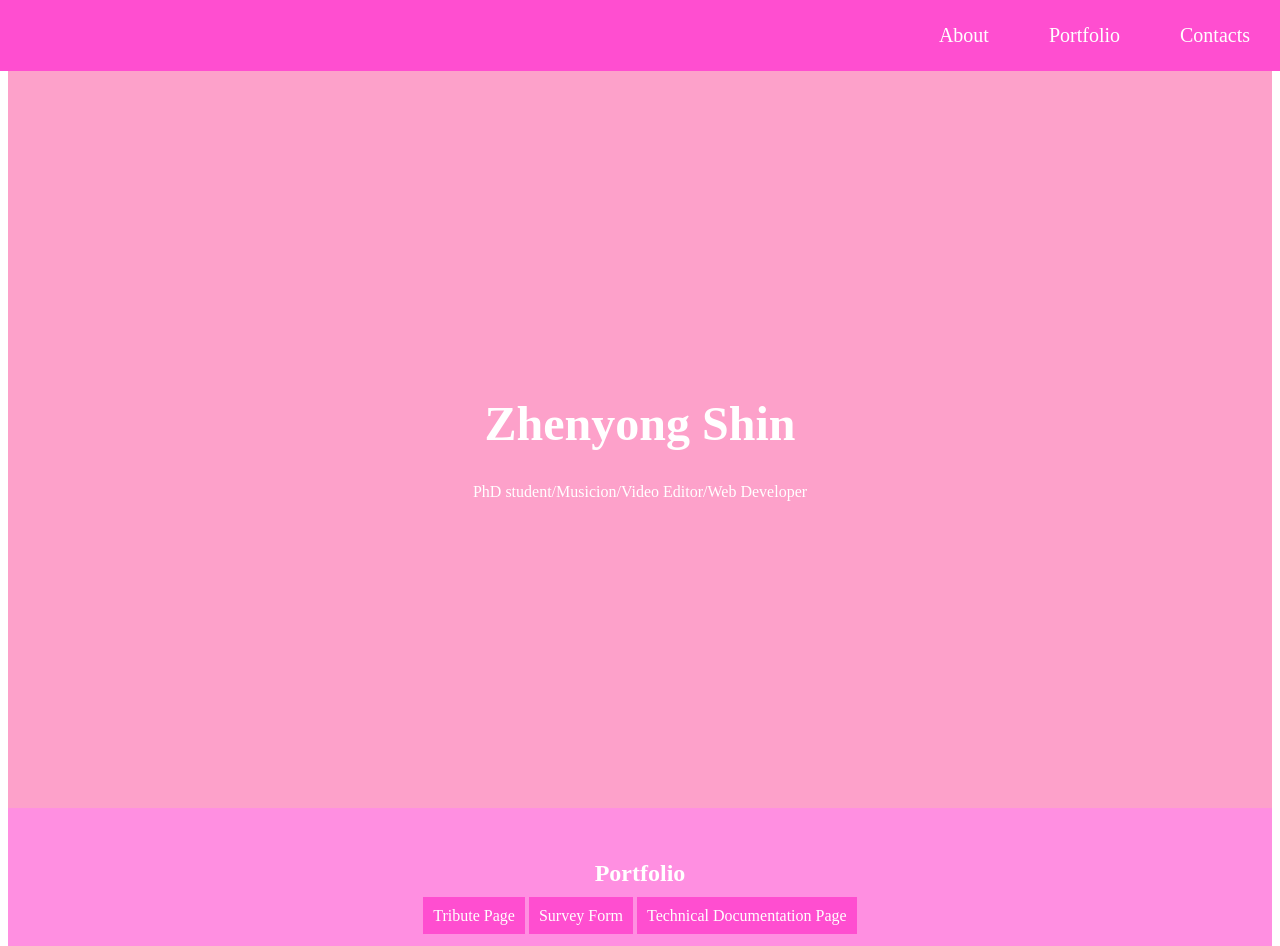
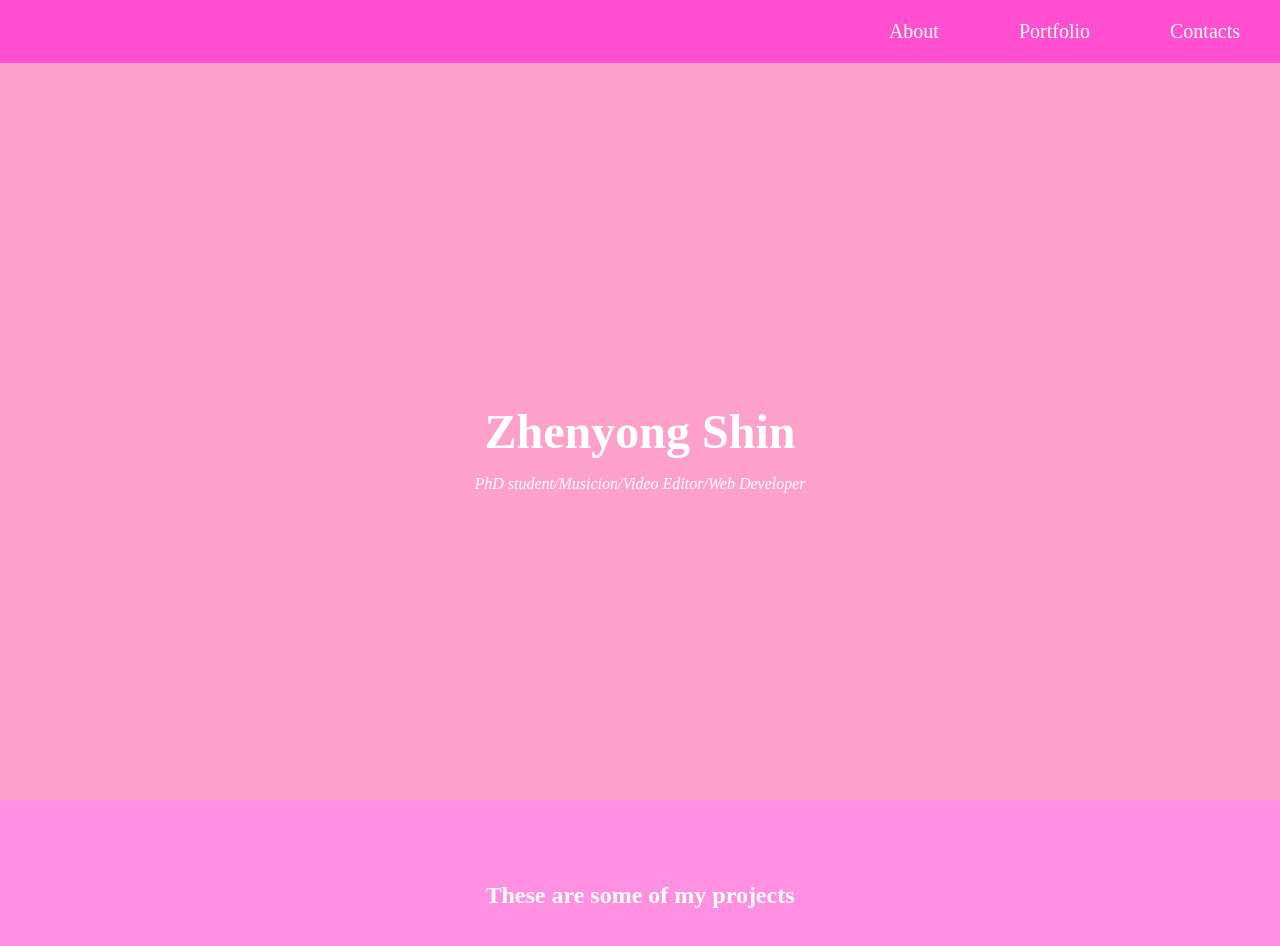
Before and after one commit to zhenyong66/FCC-Personal-Portfolio, a plain HTML site: page index.html in a window 1280 px wide. Shown: the top 946 px of the page. Drawn offline with Linux system fonts and the light colour scheme.

Commit message:
Edit index.html style.css

```diff
--- a/index.html
+++ b/index.html
@@ -4,6 +4,7 @@
 </head>
 
 <body>
+  <!--START NAVBAR-->
   <nav id="navbar">
     <ul>
       <li><a href="#welcome-section">About</a></li>
@@ -11,15 +12,16 @@
       <li><a href="#profile-link">Contacts</a></li>
     </ul>
   </nav>
+  <!--END NAVBAR-->
   <!--START WELCOME SECTION-->
   <section id="welcome-section">
     <h1>Zhenyong Shin</h1>
-      <p>PhD student/Musicion/Video Editor/Web Developer</p>
+    <i>PhD student/Musicion/Video Editor/Web Developer</i>
   </section>
   <!--END WELCOME SECTION-->
   <!--START PROJECTS-->
   <section id="projects">
-      <h2 class="project-tile">Portfolio</h2>
+    <h2 class="project-tile">These are some of my projects</h2>
     <div id="project-grid">
       <a class="project project-tile" href="https://codepen.io/zhenyong66/pen/oNpKyOE" target="_blank">Tribute Page</a>
       <a class="project project-tile" href="https://codepen.io/zhenyong66/pen/OJzKoQg">Survey Form</a>
--- a/style.css
+++ b/style.css
@@ -1,34 +1,37 @@
+body {
+  margin: 0;
+}
+
 #navbar {
   position: fixed;
   background-color: #FF4ED0;
   color: white;
-    top: 0;
-    left: 0;
   width: 100%;
 }
 
-  ul {
+#navbar ul {
   list-style-type: none;
   overflow: hidden;
   display: flex;
   flex-direction: row;
   justify-content: flex-end;
   flex-wrap: wrap;
+  margin: 0;
 }
 
-  li {
-    height: 100%;
+#navbar li {
+  margin: 0 10px;
 }
 
-  li > a {
+#navbar li a {
   display: block;
-    padding: 8px 30px;
+  padding: 20px 30px;
   text-decoration: none;
   color: white;
   font-size: 20px;
 }
 
-  li > a:hover {
+#navbar li a:hover {
   background-color: #380F63;
 }
 
@@ -59,8 +62,12 @@
   padding: 2rem;
 }
 
+#projects h2 {
+  margin: 50px;
+}
+
 .project-grid {
-    diaplay: grid;
+  display: grid;
   grid-template-column: auto auto auto;
   justify-content: space-evenly;
 }
```
Lines whose indentation alone changed are shown as unchanged.
